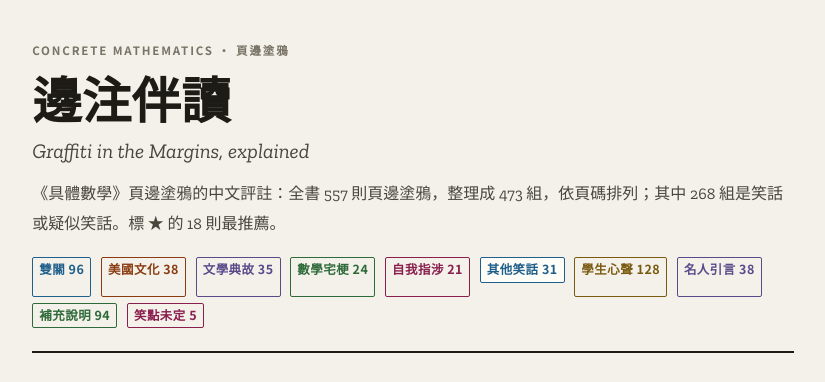
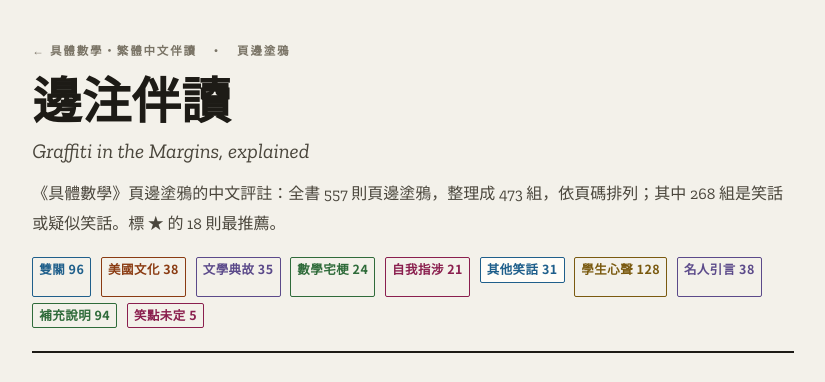
Before and after one commit to concrete-math-tw/graffiti, a plain HTML site: page index.html in a window 1280 px wide. Shown: the top 382 px of the page, without its empty margins (227-1052 px from the left). Drawn offline with nearby package versions, Linux system fonts and the light colour scheme.

Commit message:
伴讀頁頂端加回首頁連結

```diff
--- a/index.html
+++ b/index.html
@@ -70,7 +70,7 @@ dl.gl{margin:0 0 .6rem;font-size:.92rem} dl.gl dt{font-weight:700;margin-top:.45
 dl.gl dt,dl.gl dd{break-inside:avoid}
 </style>
 <div class="page">
-<header class="masthead"><p class="eyebrow">CONCRETE MATHEMATICS · 頁邊塗鴉</p>
+<header class="masthead"><p class="eyebrow"><a href="../" style="color:inherit;text-decoration:none">← 具體數學・繁體中文伴讀</a>　·　頁邊塗鴉</p>
 <h1>邊注伴讀<small>Graffiti in the Margins, explained</small></h1>
 <p class="lede">《具體數學》頁邊塗鴉的中文評註：全書 557 則頁邊塗鴉，整理成 473 組，依頁碼排列；其中 268 組是笑話或疑似笑話。標 ★ 的 18 則最推薦。</p>
 <div class="legend"><span class="chip pun">雙關 96</span><span class="chip us">美國文化 38</span><span class="chip lit">文學典故 35</span><span class="chip nerd">數學宅梗 24</span><span class="chip meta">自我指涉 21</span><span class="chip joke">其他笑話 31</span><span class="chip stu">學生心聲 128</span><span class="chip quote">名人引言 38</span><span class="chip note">補充說明 94</span><span class="chip unk">笑點未定 5</span></div></header>
```
Also changed, not shown: 1 other file.
